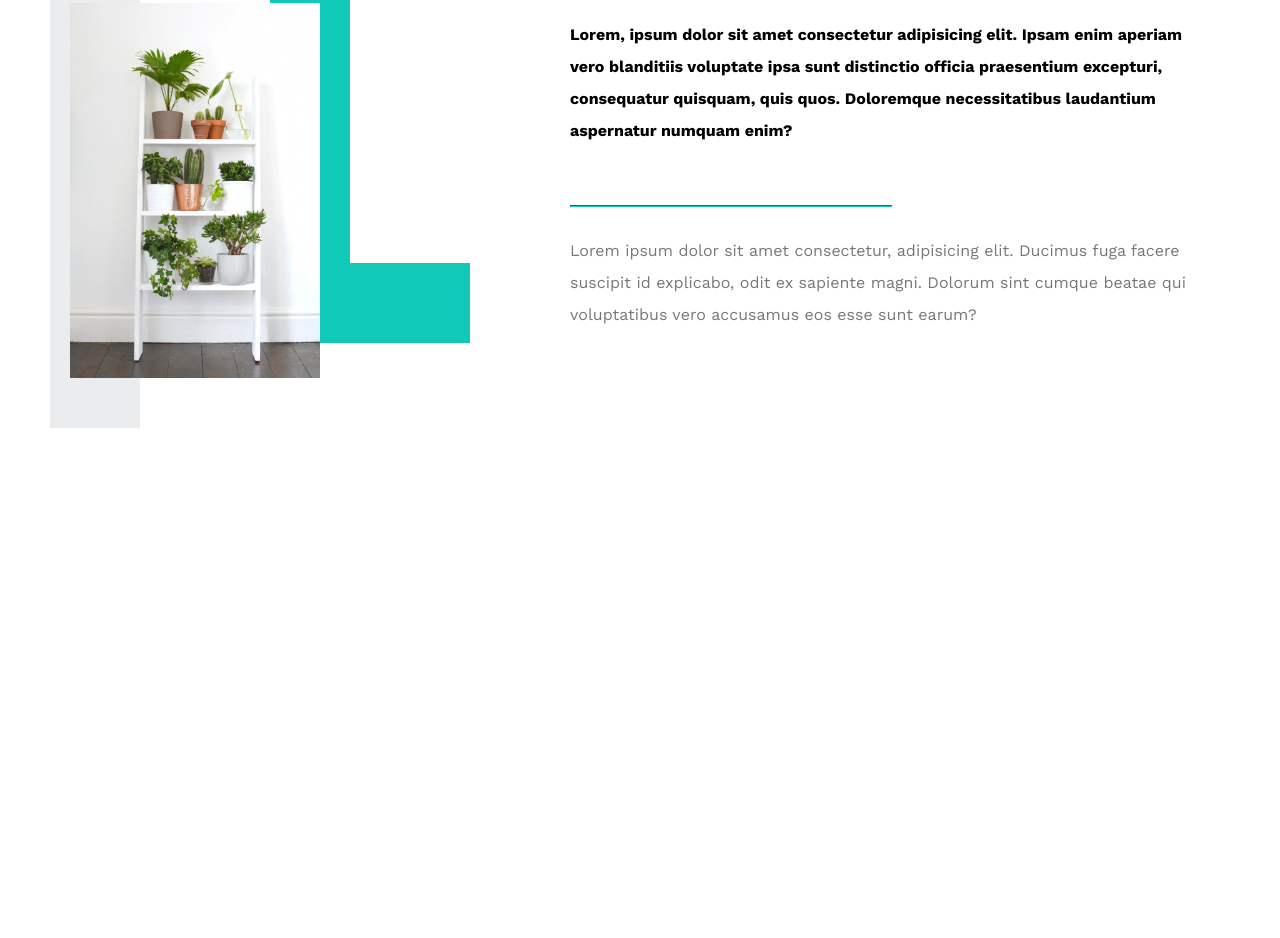
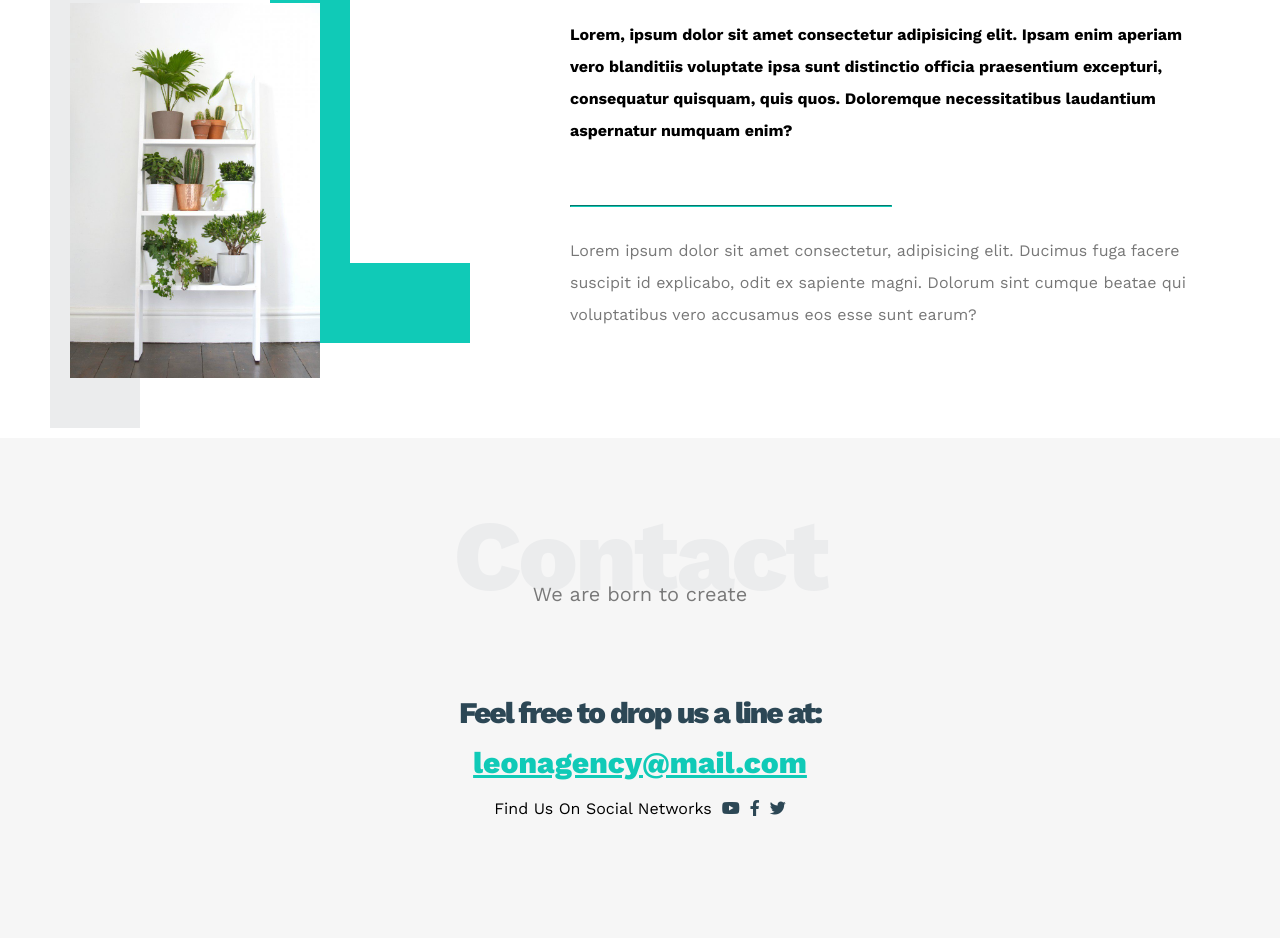
Before and after one commit to TamerHussien/HTML-CSS-Template-1, a plain HTML site: page index.html in a window 1280 px wide. Shown: the part 3277-4215 px from the top of the page. Before the commit the page ends 3715 px from the top, so only its background shows below. Drawn offline with nearby package versions, Linux system fonts and the light colour scheme.

Commit message:
add contact section

```diff
--- a/css/leon.css
+++ b/css/leon.css
@@ -193,7 +193,8 @@ body {
 
 /* Start Feature Section*/
 .features,
-.portfolio {
+.portfolio,
+.contact {
     padding-bottom: var(--section-padding);
     padding-top: var(--section-padding);
     background-color: var(--section-background);
@@ -396,3 +397,38 @@ body {
     color: #777;
 }
 /* end about */
+
+/* Start Contact */
+.contact .info {
+    padding-top: var(--section-padding);
+    padding-bottom: var(--section-padding);
+    text-align: center;
+}
+
+.contact .info .label {
+    font-size: 30px;
+    font-weight: 800;
+    color: var(--secondaryColor);
+    letter-spacing: -2px;
+    margin-bottom: 15px;
+}
+
+.contact .info .link {
+    display: block;
+    font-size: 30px;
+    font-weight: 800;
+    color: var(--mainColor);
+}
+
+.social {
+    display: flex;
+    justify-content: center;
+    margin-top: 20px;
+    font-size: 16px;
+}
+
+.social i {
+    margin-left: 10px;
+    color: var(--secondaryColor);
+}
+/* End Contact */
--- a/index.html
+++ b/index.html
@@ -159,29 +159,32 @@
                     <img src="images/portfolio-1.jpg" alt="">
                     <div class="info">
                         <h3>Project here</h3>
-                        <p>My crearivity ability is very diffcult to measure because it can manifest in some surprising and.</p>
+                        <p>My crearivity ability is very diffcult to measure because it can manifest in some surprising
+                            and.</p>
                     </div>
                 </div>
                 <div class="card">
                     <img src="images/portfolio-2.jpg" alt="">
                     <div class="info">
                         <h3>Project here</h3>
-                        <p>My crearivity ability is very diffcult to measure because it can manifest in some surprising and.</p>
+                        <p>My crearivity ability is very diffcult to measure because it can manifest in some surprising
+                            and.</p>
                     </div>
                 </div>
                 <div class="card">
                     <img src="images/portfolio-3.jpg" alt="">
                     <div class="info">
                         <h3>Project here</h3>
-                        <p>My crearivity ability is very diffcult to measure because it can manifest in some surprising and.</p>
+                        <p>My crearivity ability is very diffcult to measure because it can manifest in some surprising
+                            and.</p>
                     </div>
                 </div>
             </div>
         </div>
     </div>
     <!-- End portfolio -->
-     <!-- Start about -->
-     <div class="about">
+    <!-- Start about -->
+    <div class="about">
         <div class="container">
             <h2 class="special-heading">about</h2>
             <p>Less is more work</p>
@@ -190,14 +193,36 @@
                     <img src="images/about.jpg" alt="">
                 </div>
                 <div class="text">
-                    <p>Lorem, ipsum dolor sit amet consectetur adipisicing elit. Ipsam enim aperiam vero blanditiis voluptate ipsa sunt distinctio officia praesentium excepturi, consequatur quisquam, quis quos. Doloremque necessitatibus laudantium aspernatur numquam enim?</p>
+                    <p>Lorem, ipsum dolor sit amet consectetur adipisicing elit. Ipsam enim aperiam vero blanditiis
+                        voluptate ipsa sunt distinctio officia praesentium excepturi, consequatur quisquam, quis quos.
+                        Doloremque necessitatibus laudantium aspernatur numquam enim?</p>
                     <hr>
-                    <p>Lorem ipsum dolor sit amet consectetur, adipisicing elit. Ducimus fuga facere suscipit id explicabo, odit ex sapiente magni. Dolorum sint cumque beatae qui voluptatibus vero accusamus eos esse sunt earum?</p>
+                    <p>Lorem ipsum dolor sit amet consectetur, adipisicing elit. Ducimus fuga facere suscipit id
+                        explicabo, odit ex sapiente magni. Dolorum sint cumque beatae qui voluptatibus vero accusamus
+                        eos esse sunt earum?</p>
                 </div>
             </div>
         </div>
     </div>
     <!-- End about -->
+    <!-- start contact -->
+    <div class="contact">
+        <div class="container">
+            <h2 class="special-heading">Contact</h2>
+            <p>We are born to create</p>
+        </div>
+        <div class="info">
+            <p class="label">Feel free to drop us a line at:</p>
+            <a href="mailto:leonagency@mail.com?subject=Contact" class="link">leonagency@mail.com</a>
+            <div class="social">
+                Find Us On Social Networks
+                <i class="fab fa-youtube"></i>
+                <i class="fab fa-facebook-f"></i>
+                <i class="fab fa-twitter"></i>
+            </div>
+        </div>
+    </div>
+    <!-- end contact -->
 </body>
 
 </html>
```
